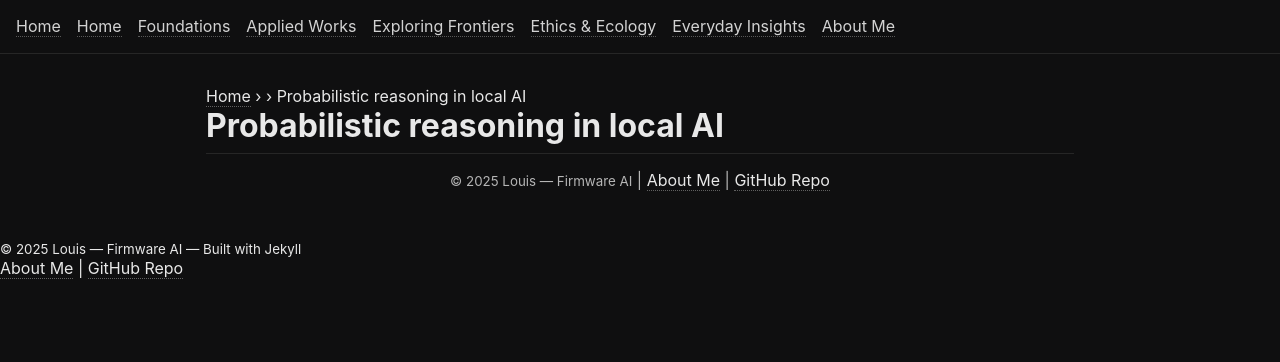
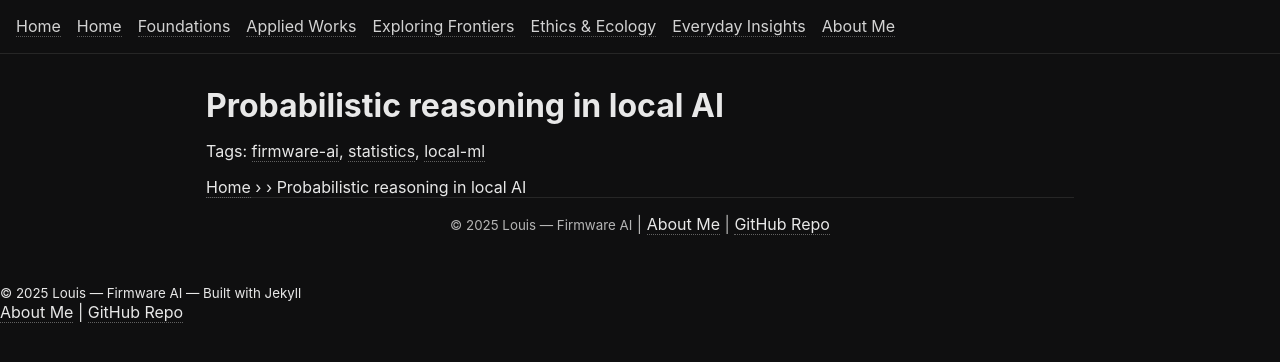
Before and after one commit to louisnathanessomba/louis-blog, a Jekyll site: the page built from pages/foundations/probabilistic-reasoning-in-ai.md, in a window 1280 px wide. Shown: the top 362 px of the page. Built offline with Jekyll 4.4.1, drawn with Linux system fonts in a browser that asks for light colours.

Commit message:
Update post.html

```diff
--- a/_layouts/post.html
+++ b/_layouts/post.html
@@ -1,17 +1,33 @@
 ---
 layout: default
 ---
-<nav class="breadcrumbs">
-  <a href="{{ '/' | relative_url }}">Home</a> ›
-  <a href="{{ page.collection | capitalize | relative_url }}">{{ page.collection }}</a> ›
-  {{ page.title }}
-</nav>
 <article class="post">
-  <header>
+  <header class="post-header">
     <h1>{{ page.title }}</h1>
-    {% if page.date %}<p class="meta">{{ page.date | date: "%Y-%m-%d" }}</p>{% endif %}
+    {% if page.date %}
+      <p class="meta">Published on {{ page.date | date: "%B %d, %Y" }}</p>
+    {% endif %}
+    {% if page.tags %}
+      <p class="tags">
+        Tags:
+        {% for tag in page.tags %}
+          <a href="/tags/{{ tag | slugify }}/">{{ tag }}</a>{% unless forloop.last %}, {% endunless %}
+        {% endfor %}
+      </p>
+    {% endif %}
   </header>
-  {{ content }}
+
+  <div class="post-content">
+    {{ content }}
+  </div>
+
+  <footer class="post-footer">
+    <nav class="breadcrumbs">
+      <a href="{{ '/' | relative_url }}">Home</a> ›
+      <a href="{{ page.collection | relative_url }}">{{ page.collection | capitalize }}</a> ›
+      {{ page.title }}
+    </nav>
+  </footer>
 </article>
 <footer class="footer">
   <small>&copy; {{ site.time | date: "%Y" }} Louis — Firmware AI</small> |
```
